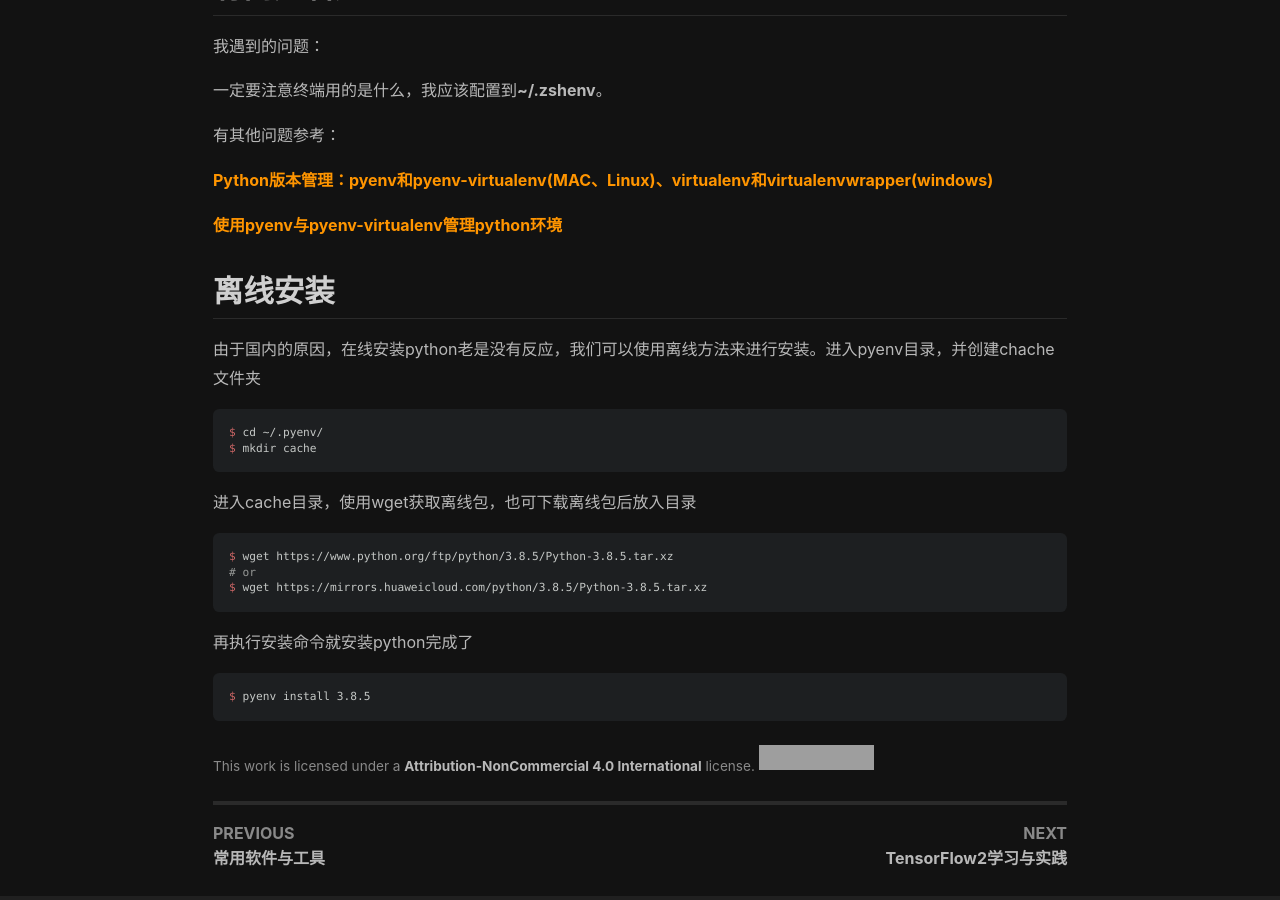
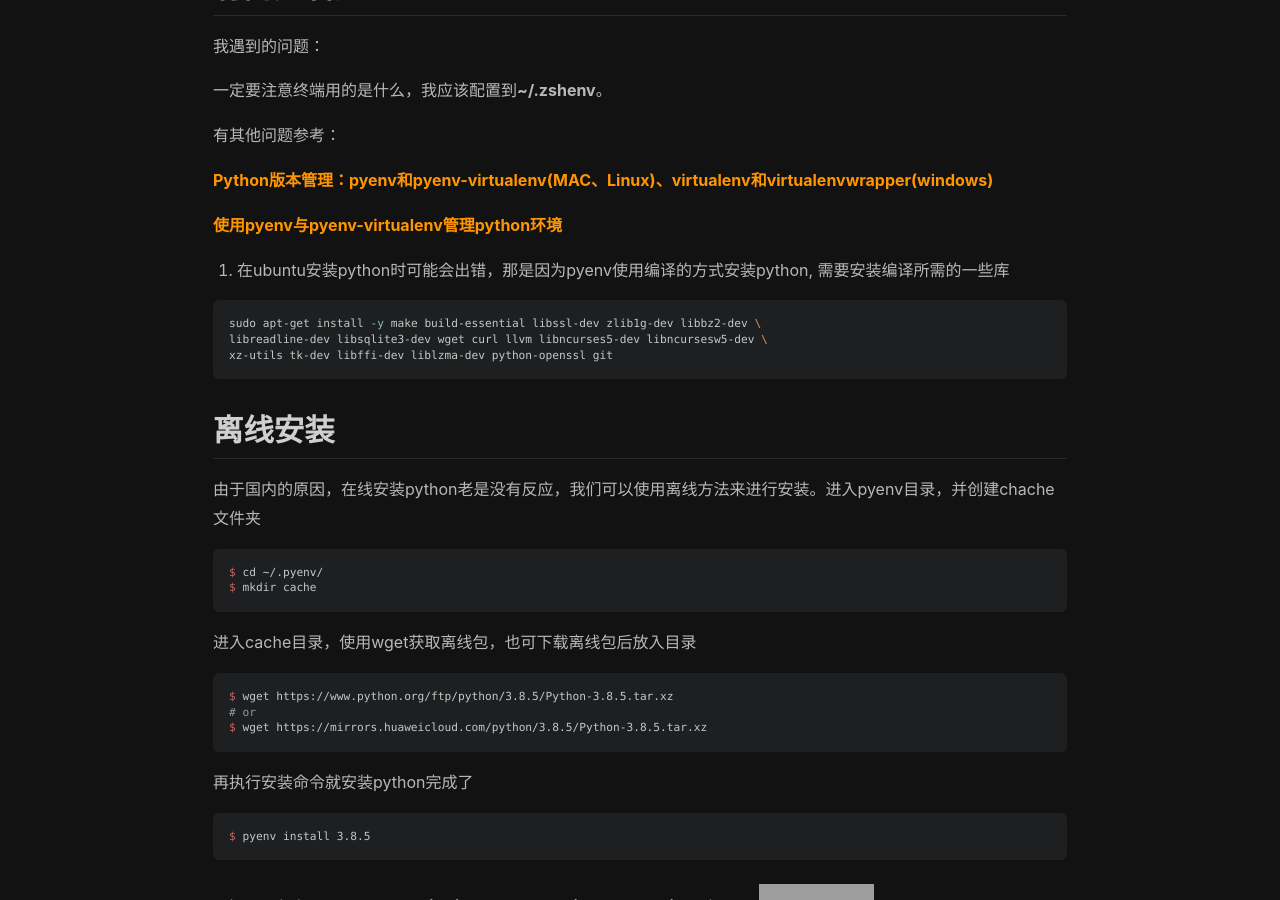
Before and after one commit to Zhb-Wave/Zhb-Wave.github.io, a Jekyll site: the page built from _posts/2020-05-13-python-pyenv.md, in a window 1280 px wide and 900 px high, scrolled down 2158 px. Built offline with Jekyll 4.4.1, drawn with Linux system fonts in a browser that asks for light colours; nearby versions of some CDN libraries; grey boxes are pictures that could not be loaded.

Commit message:
Upload post wsl-removing-windows-path.md

````diff
--- a/_posts/2020-05-13-python-pyenv.md
+++ b/_posts/2020-05-13-python-pyenv.md
@@ -99,6 +99,14 @@ $ pyenv deactivate                                #退出虚拟环境
 
 [使用pyenv与pyenv-virtualenv管理python环境](https://www.jianshu.com/p/9f6a9456ad5f)
 
+1. 在ubuntu安装python时可能会出错，那是因为pyenv使用编译的方式安装python, 需要安装编译所需的一些库
+
+```bash
+sudo apt-get install -y make build-essential libssl-dev zlib1g-dev libbz2-dev \
+libreadline-dev libsqlite3-dev wget curl llvm libncurses5-dev libncursesw5-dev \
+xz-utils tk-dev libffi-dev liblzma-dev python-openssl git
+```
+
 ## 离线安装
 
 由于国内的原因，在线安装python老是没有反应，我们可以使用离线方法来进行安装。进入pyenv目录，并创建chache文件夹
````
Also changed, not shown: _posts/2022-12-06-wsl-removing-windows-path.md (added, +40 -0 lines), assets/images/windows_path.png (added).
